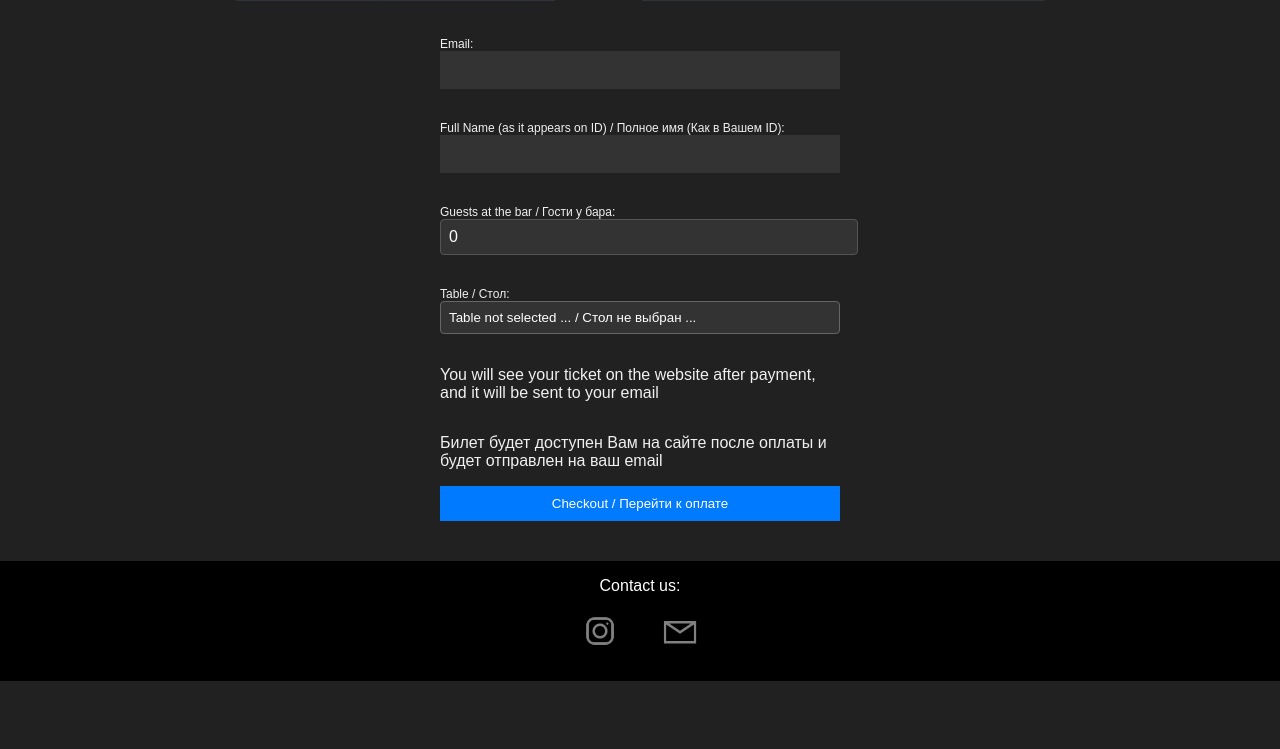
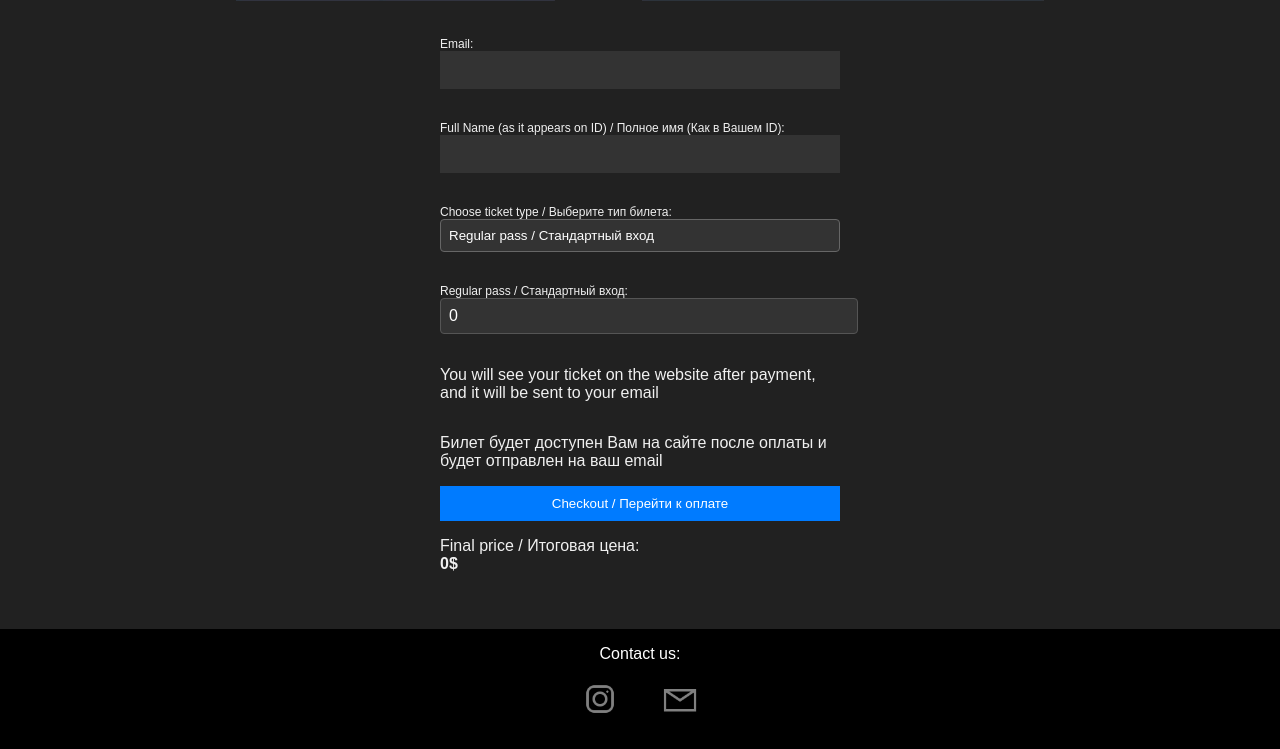
Before and after one commit to qarbo/qr_ticketing_with_payment, a Django app: page /booking/ in a window 1280 px wide. Shown: the part 564-1313 px from the top of the page. Before the commit the page ends 1245 px from the top, so only its background shows below. Run offline with Django 4.2, Linux system fonts and the light colour scheme; data that the repository does not hold is empty.

Commit message:
Price preview

```diff
--- a/booking/forms.py
+++ b/booking/forms.py
@@ -17,19 +17,26 @@ class BookingForm(forms.ModelForm):
             if tables := self.instance.tables.all():
                 self.fields['tables'].initial = tables[0].pk
 
+    CHOICES = (
+        ('regular_pass', 'Regular pass / Стандартный вход'),
+        ('table', 'Table / Бронь стола'),
+    )
+
+    type = forms.ChoiceField(choices=CHOICES, label='Choose ticket type / Выберите тип билета')
+
     tables = forms.ModelChoiceField(
         queryset=Table.objects.filter(booking=None),
         required=False,
         empty_label='Table not selected ... / Стол не выбран ...',
-        label='Table / Стол',
+        label='Table / Бронь стола',
         to_field_name='id',  # Change 'id' to the field you want to use as the value of the selected option
-        widget=forms.Select(attrs={'class': 'form-control'}),
+        widget=forms.Select(attrs={'class': 'tables-select'}),
     )
     bar_guests = forms.IntegerField(
-        label="Guests at the bar / Гости у бара",
+        label="Regular pass / Стандартный вход",
         min_value=0,
         initial=0,
-        widget=forms.NumberInput(attrs={'class': 'dark-input'}),
+        widget=forms.NumberInput(attrs={'class': 'dark-input regular-select'}),
     )
 
     def clean(self):
@@ -42,4 +49,4 @@ class BookingForm(forms.ModelForm):
 
     class Meta:
         model = Booking
-        fields = ('email', 'fullname', 'bar_guests', 'tables')
+        fields = ('email', 'fullname', 'type', 'bar_guests', 'tables')
--- a/booking/urls.py
+++ b/booking/urls.py
@@ -9,4 +9,5 @@ urlpatterns = [
     path('last_booking/<str:booking_id>', views.last_booking, name='last_booking'),
     path('<int:pk>/delete/', views.delete_booking, name='delete_booking'),
     path('generate-qr-code/<str:booking_id>/', views.generate_qr_code, name='generate_qr_code'),
+    path('get-price/', views.get_price, name='get_price'),
 ] + staticfiles_urlpatterns()
--- a/booking/views.py
+++ b/booking/views.py
@@ -5,8 +5,9 @@ from typing import Optional
 import qrcode
 import stripe
 from django.contrib.auth.decorators import login_required
-from django.http import HttpResponse
+from django.http import HttpResponse, JsonResponse
 from django.shortcuts import render, redirect, get_object_or_404
+from django.views.decorators.csrf import csrf_exempt
 
 from booking.forms import BookingForm
 from booking.models import Booking, Table
@@ -129,3 +130,20 @@ def generate_qr_code(request, booking_id):
 def booking_info(request):
     print(request)
     return redirect('landing_page')
+
+
+@csrf_exempt
+def get_price(request):
+    price = 0
+    booking_type = request.POST['type']
+    value = request.POST['value']
+    if booking_type == "regular_pass":
+        price = settings.SINGLE_PASS_PRICE * (int(value) if value else 0)
+    if booking_type == "table":
+        table = Table.objects.get(pk=value)
+        price = table.full_price
+    return JsonResponse(
+        {
+            "price": price
+        }
+    )
--- a/landing/templates/base.html
+++ b/landing/templates/base.html
@@ -40,5 +40,4 @@
         </div>
     </footer>
 </body>
-<script src="{% static 'js/landing.js' %}"></script>
 </html>
--- a/landing/templates/booking.html
+++ b/landing/templates/booking.html
@@ -14,7 +14,7 @@
         {{ form.as_p }}
         <p style="color: #f0f0f0">You will see your ticket on the website after payment, and it will be sent to your email</p>
         <p style="color: #f0f0f0">Билет будет доступен Вам на сайте после оплаты и будет отправлен на ваш email</p>
-        <div class="final-price"></div>
-        <button type="submit" id="checkout-button">Checkout / Перейти к оплате</button>
+        <button type="submit" class="booking-submit-table" value="table">Checkout / Перейти к оплате</button>
+        <p class="final-price" style="color: #f0f0f0">Final price / Итоговая цена: 0</p>
     </form>
 {% endblock %}
--- a/little_elista/settings.py
+++ b/little_elista/settings.py
@@ -157,3 +157,5 @@ DEFAULT_AUTO_FIELD = "django.db.models.BigAutoField"
 
 STRIPE_SECRET_KEY = os.environ.get("STRIPE_SECRET_KEY")
 STRIPE_SINGLE_PASS_PRICE = os.environ.get("STRIPE_SINGLE_PASS_PRICE")
+
+SINGLE_PASS_PRICE = int(os.environ.get("SINGLE_PASS_PRICE", 20))
--- a/static/css/elements.css
+++ b/static/css/elements.css
@@ -167,6 +167,10 @@ input[type="submit"] {
     display: none;
 }
 
+.booking-submit {
+    margin-top: 15px
+}
+
 /* Dark Theme Styles */
 .booking-info-container {
     background-color: #222;
--- a/static/js/booking.js
+++ b/static/js/booking.js
@@ -1,13 +1,66 @@
+
+function updatePrice(priceDiv, type, regularSelectValue, tableSelectValue) {
+    let value;
+    if (type === "table") {
+        value = tableSelectValue;
+    } else {
+        value = regularSelectValue;
+    }
+    $.ajax({
+        url: '/booking/get-price/', // Replace with the actual backend URL to handle the update
+        type: 'POST',
+        data: {
+            type: type,
+            value: value
+        },
+        success: function(response) {
+            // Update the price element with the response from the server
+            priceDiv.html('Final price / Итоговая цена: <strong>' + response['price'] + '$</strong>')
+            console.log(response)
+        },
+        error: function() {
+            priceDiv.text('Error while price getting / Ошибка при преподсчете цены')
+        }
+    });
+}
+
 $(document).ready(function() {
-    var field1 = $("#field1");
-    var field2 = $("#field2");
 
-    // Function to toggle the visibility of the form fields
-    function toggleFields() {
-        field1.toggle();
-        field2.toggle();
-    }
+    let typeSelect = $("#id_type");
+    let tableSelect = $('.tables-select');
+    let regularInput = $('.regular-select');
+    let finalPriceText = $('.final-price');
+    let tableSelectParent = tableSelect.closest('p');
+    let regularInputParent = regularInput.closest('p');
+    updatePrice(finalPriceText, typeSelect.val(), regularInput.val(), tableSelect.val());
 
-    // Bind the toggleFields function to the click event of the toggle button
-    $("#toggle-button").on("click", toggleFields);
+    tableSelectParent.hide();
+
+    // Function to show/hide elements based on the selected option
+    typeSelect.change(function() {
+        let selectedOption = $(this).val();
+        console.log(selectedOption);
+        if (selectedOption === "table") {
+            regularInputParent.hide();
+            tableSelectParent.show();
+        } else {
+            regularInputParent.show();
+            tableSelectParent.hide();
+        }
+        $(".hidden").hide(); // Hide all elements with class "hidden"
+        $("#" + selectedOption + "_div").show(); // Show the selected option's element
+        updatePrice(finalPriceText, typeSelect.val(), regularInput.val(), tableSelect.val());
+    });
+
+    // On page load, trigger the change event to set initial visibility
+    $("#my_field").trigger("change");
+
+    tableSelect.change(function() {
+        updatePrice(finalPriceText, typeSelect.val(), regularInput.val(), tableSelect.val());
+    });
+
+    regularInputParent.on('input', function() {
+        updatePrice(finalPriceText, typeSelect.val(), regularInput.val(), tableSelect.val());
+    });
+
 });
```
Also changed, not shown: static/js/landing.js (deleted, +0 -66 lines), static/js/price_update.js (deleted, +0 -36 lines).
